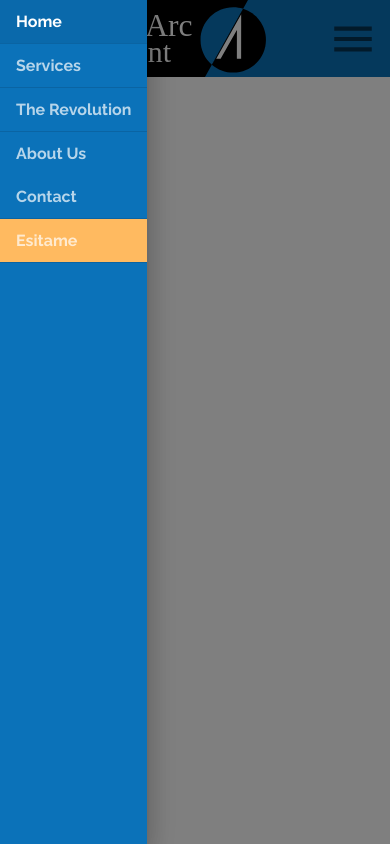
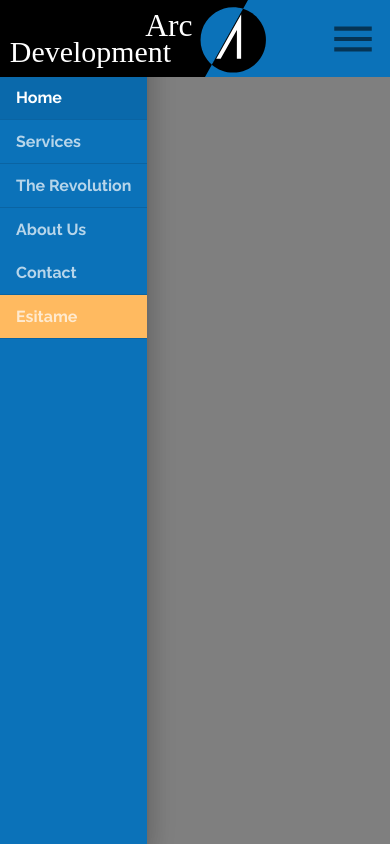
Before and after one commit to Dlray89/arcDevelopment, a React (Create React App) app: page / in a window 390 px wide. Both pictures are taken after a click on the button 353 px from the left and 38 px from the top of the page. Built offline with nearby package versions, Linux system fonts and the light colour scheme.

Commit message:
cleaned up some coded and fixed side bar mobile

```diff
--- a/src/components/App.js
+++ b/src/components/App.js
@@ -1,4 +1,4 @@
-import Header from '../components/UI/Header'
+  import Header from '../components/UI/Header'
 import { ThemeProvider } from '@material-ui/styles'
 import theme from '../components/UI/theme'
 import { BrowserRouter, Route, Switch} from 'react-router-dom'
--- a/src/components/UI/Header.js
+++ b/src/components/UI/Header.js
@@ -97,6 +97,9 @@
   },
   drawerItemEstimate:{
     backgroundColor: theme.palette.common.orange
+  },
+  appbar:{
+    zIndex: theme.zIndex.modal + 1
   }
 }));
 
@@ -257,10 +260,11 @@
         anchorEl={anchorEl}
         open={openMenu}
         onClose={handleClose}
+        style={{zIndex: 1302}}
       >
         {menuOptions.map((option, i) => (
           <MenuItem
-            key={option}
+            key={`${option}${i}`}
             component={Link}
             to={option.link}
             classes={{ root: classes.menuItem }}
@@ -288,6 +292,7 @@
         disableDiscovery={iOS}
         classes={{paper: classes.drawer}}
       >
+        <div className={classes.toolbarMargin} />
         <List disablePadding>
           <ListItem selected={value === 0} onClick={() => {setOpenDrawer(false); setValue(0)}} divider button component={Link} to="/">
             <ListItemText className={value === 0 ? [classes.drawerItemSelectedStyle, classes.draweritem] : classes.draweritem} disableTypography>Home</ListItemText>
@@ -327,7 +332,7 @@
   return (
     <React.Fragment>
       <ElevationScroll>
-        <AppBar position="fixed">
+        <AppBar position="fixed" className={classes.appbar}>
           <Toolbar disableGutters>
             <Button
               disableRipple
```
Also changed, not shown: 1 other file (tests, documents, lock files or other folders).
